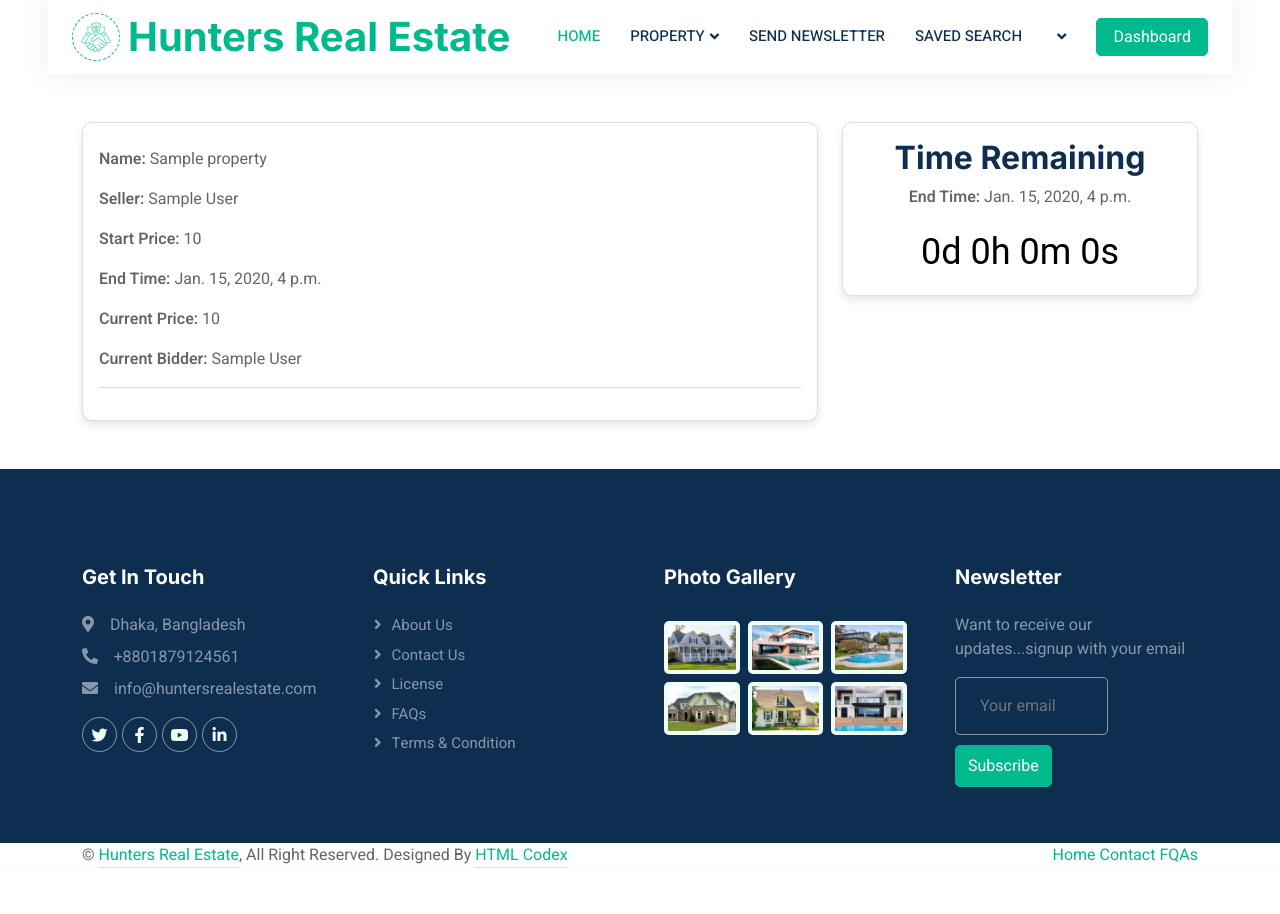
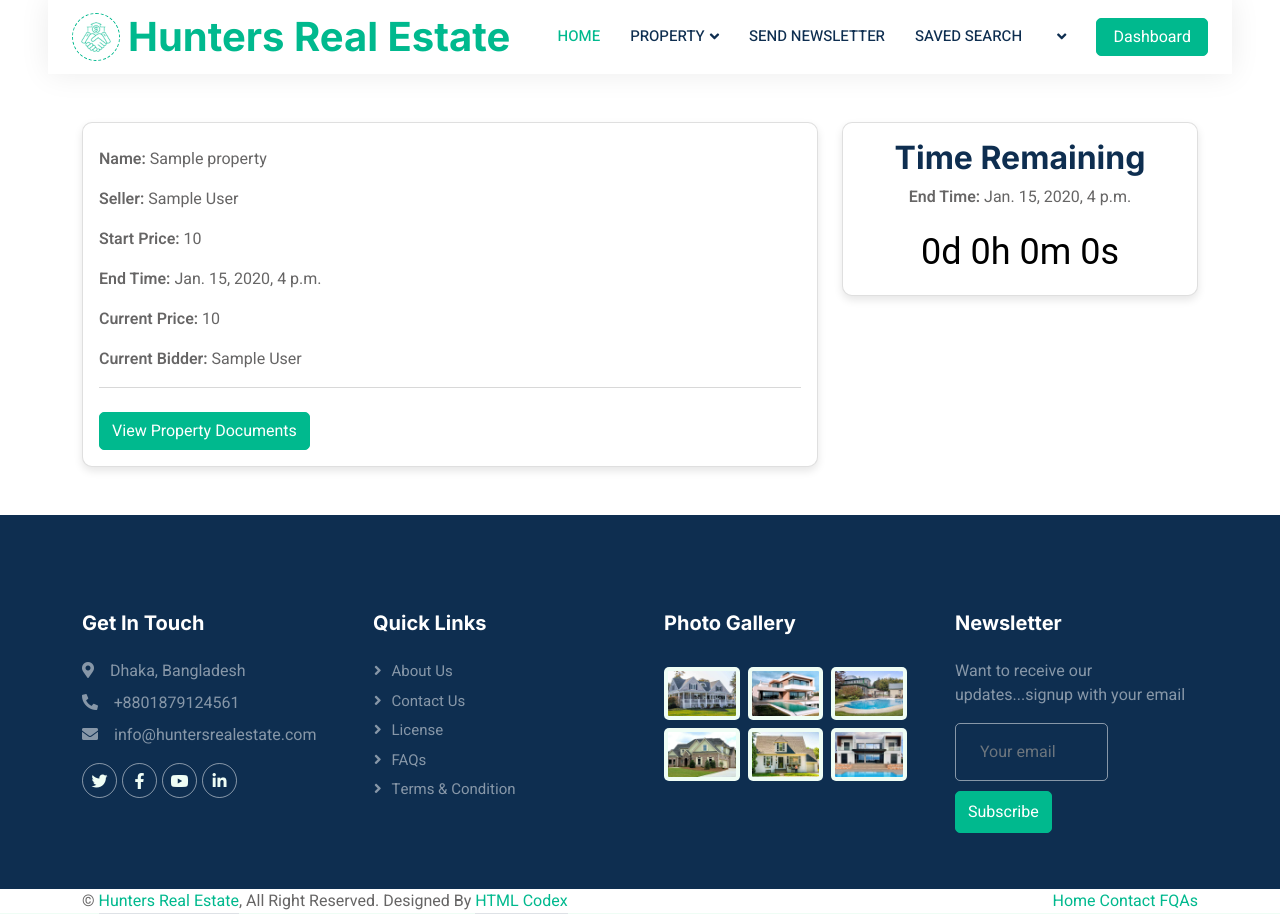
Before and after one commit to Khalidi-Siam/Real-Estate-Management-System, a Django app: page /auction/auction/1/ in a window 1280 px wide. Shown: the part 46-960 px from the top of the page. Before the commit the page ends 914 px from the top, so only its background shows below. Run offline with Django 5.2, Linux system fonts and the light colour scheme; a user stored in the database is signed in; tables that the repository leaves empty hold one stand-in row (values such as "Sample post"); some libraries are stand-ins or nearby versions.

Commit message:
view property documents for auction added

```diff
--- a/RealEstate/auction/urls.py
+++ b/RealEstate/auction/urls.py
@@ -7,4 +7,5 @@ urlpatterns = [
     path('create_auction/', views.create_auction, name='create_auction'),
     path('create_auction_data/<str:property_type>/', views.create_auction_data, name='create_auction_data'),
     path('auction/<int:pk>/bid/', views.place_bid, name='place_bid'),
+    path('property/<int:property_id>/documents/', views.view_auction_property_documents, name='view_auction_property_documents'),
 ]
--- a/RealEstate/auction/views.py
+++ b/RealEstate/auction/views.py
@@ -23,7 +23,7 @@ def auction_detail(request, pk):
         if auction.end_time <= timezone.now():
             # Auction has ended, handle this case as needed
             pass
-    bids = auction.bids.all().order_by('-amount')
+    bids = auction.bids.all().order_by('amount')
     if auction.bids.exists():
         current_bidder = auction.bids.order_by('amount').first().bidder
     else:
@@ -142,3 +142,16 @@ def place_bid(request, pk):
         return render(request, 'place_bid.html', {'form': form, 'auction': auction})
     else:
         return redirect(reverse('signin') + '?next=' + request.path)
+
+
+def view_auction_property_documents(request, property_id):
+    if request.user.is_authenticated:
+
+        property_instance = get_object_or_404(Auc_Property, pk=property_id)
+        property_documents = property_instance.Property_Documents
+
+        return render(request, 'view_auction_property_documents.html', {'property_instance': property_instance, 'property_documents': property_documents})
+
+
+    else:
+        return redirect(reverse('signin') + '?next=' + request.path)
--- a/RealEstate/templates/auction_detail.html
+++ b/RealEstate/templates/auction_detail.html
@@ -18,6 +18,13 @@
                     <p class="card-text"><strong>Current Price:</strong> {{ auction.current_price }}</p>
                     <p class="card-text"><strong>Current Bidder:</strong> {{ current_bidder }}</p>
                     <hr>
+
+                        <div class="row mt-4">
+                            <div class="col-md-12">
+                                <a href="{% url 'view_auction_property_documents' property_id=auction.id %}" class="btn btn-primary">View Property Documents</a>
+                            </div>
+                        </div>
+
                     {% if request.user.UserProfile.is_agent %}
                         {% if auction.Approval_by_Agent == Null %}
                             <form action="{% url 'approve_auction' auction.id %}" method="post" action="{% url 'agent_dashboard' %}" class="d-inline">
```
Also changed, not shown: RealEstate/templates/view_auction_property_documents.html (added, +17 -0 lines).
